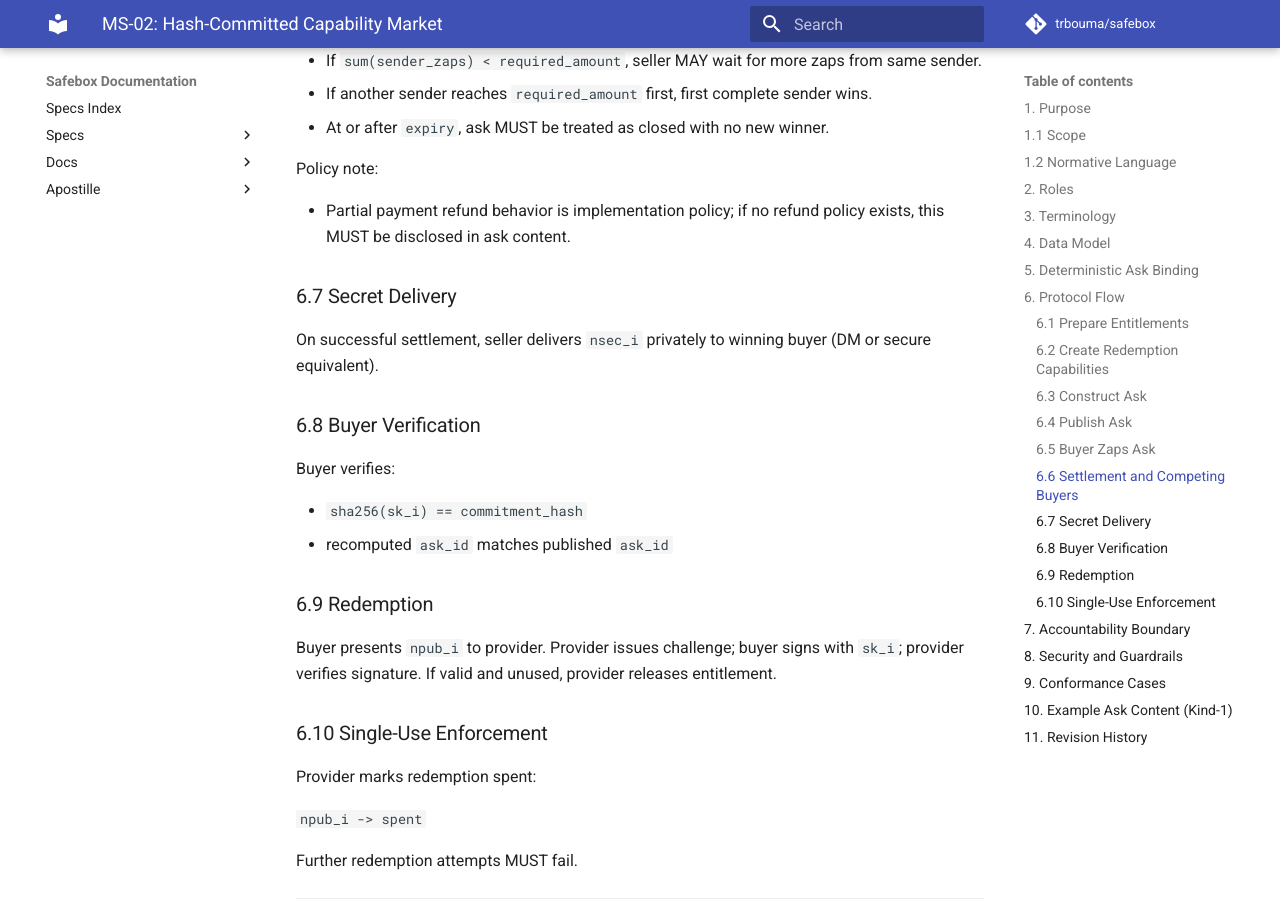
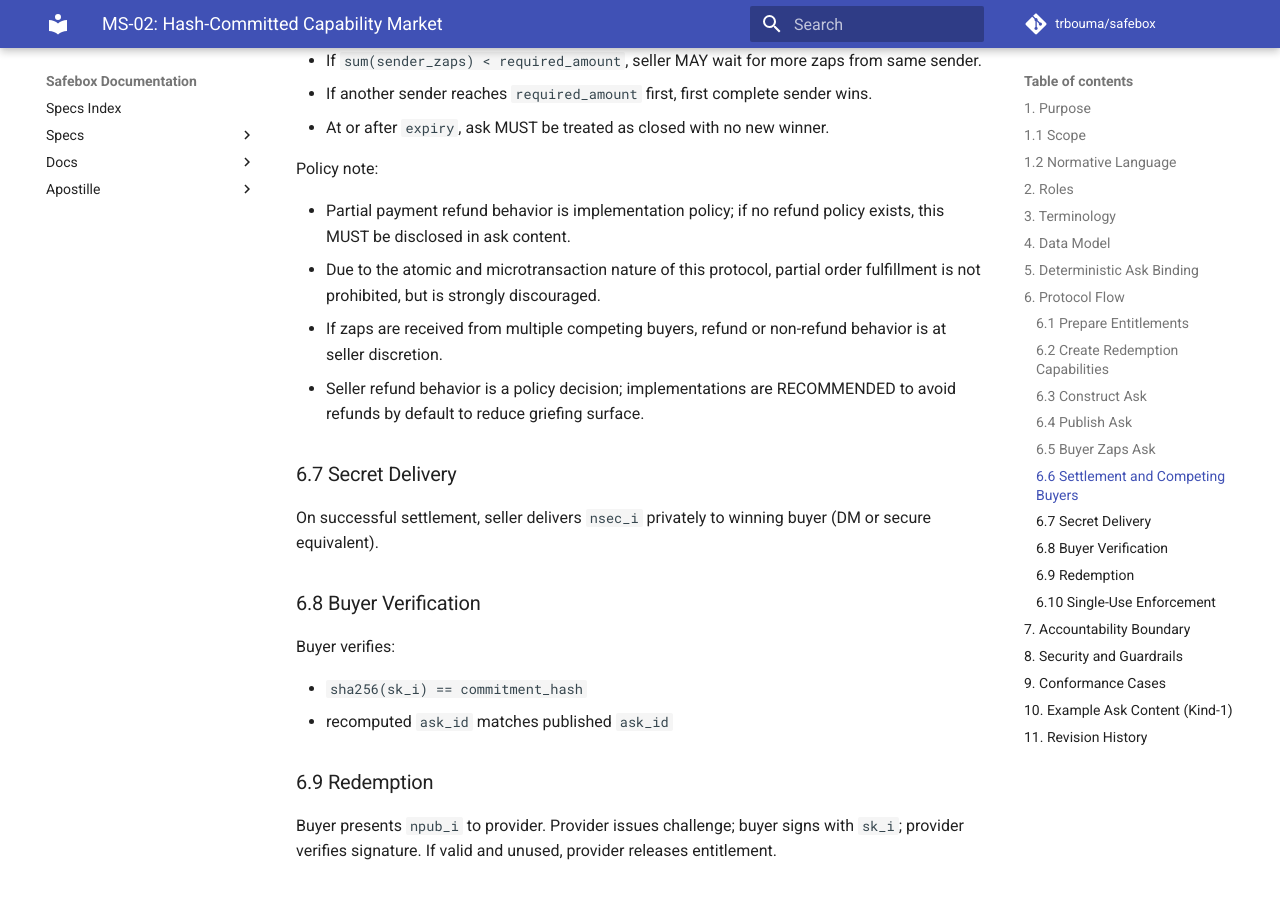
Before and after one commit to trbouma/safebox, an MkDocs documentation site: the page built from docs/specs/mkt/MS-02-capability-market.md, in a window 1280 px wide and 900 px high, scrolled down 4347 px. Built offline with MkDocs 1.6.1 and Material for MkDocs 9.7.7, drawn with Linux system fonts in a browser that asks for light colours; comment, search, counter and statistics services are not loaded.

Commit message:
docs(ms-02): clarify section 6.6 policy on partial fulfillment and seller-discretion refunds; recommend no-refund default to reduce griefing

```diff
--- a/docs/specs/mkt/MS-02-capability-market.md
+++ b/docs/specs/mkt/MS-02-capability-market.md
@@ -158,6 +158,9 @@ Rules:
 Policy note:
 
 - Partial payment refund behavior is implementation policy; if no refund policy exists, this MUST be disclosed in ask content.
+- Due to the atomic and microtransaction nature of this protocol, partial order fulfillment is not prohibited, but is strongly discouraged.
+- If zaps are received from multiple competing buyers, refund or non-refund behavior is at seller discretion.
+- Seller refund behavior is a policy decision; implementations are RECOMMENDED to avoid refunds by default to reduce griefing surface.
 
 ### 6.7 Secret Delivery
 
```
